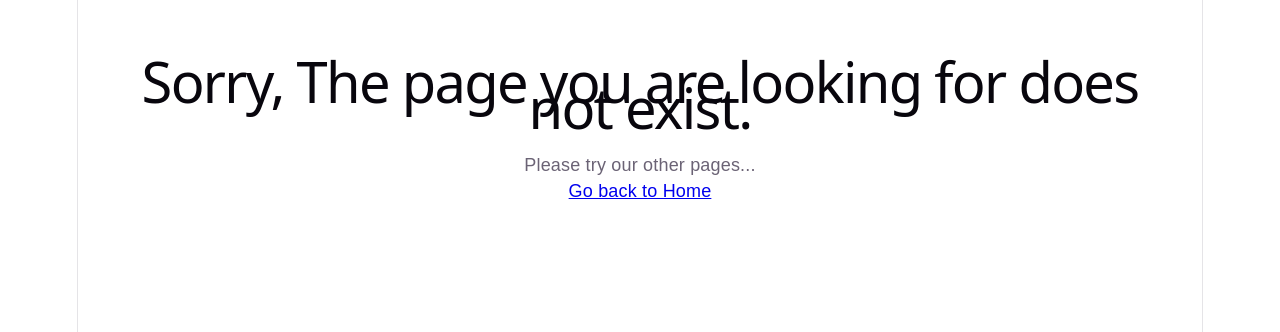
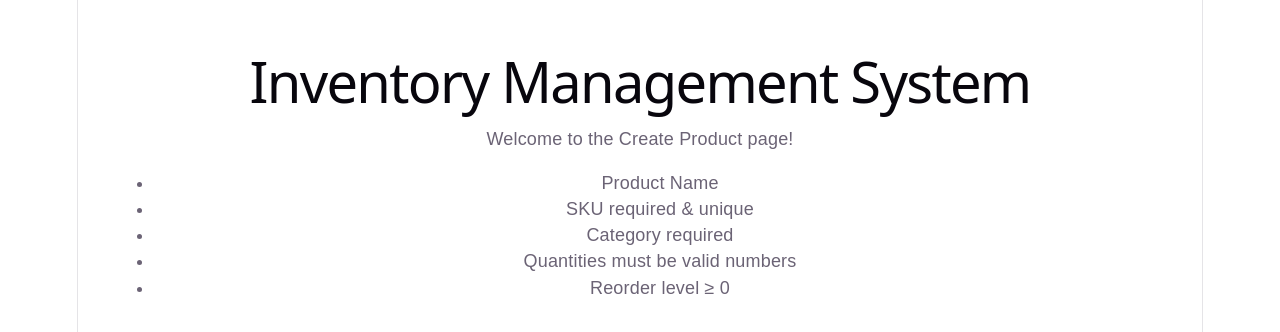
Before and after one commit to cohort-2026/inventory-management-system, a React (Vite) app in the folder frontend/: page /createproduct in a window 1280 px wide. Shown: the top 332 px of the page. Built offline with nearby package versions, Linux system fonts and the light colour scheme; no server answers.

Commit message:
added the create product page

```diff
--- a/frontend/src/App.tsx
+++ b/frontend/src/App.tsx
@@ -2,6 +2,7 @@ import { BrowserRouter, Route, Routes } from 'react-router-dom';
 import Home from './pages/Home';
 import Login from './pages/Login';
 import NotFound from './pages/NotFound';
+import CreateProduct from './pages/CreateProduct';
 
 function App() {
 
@@ -10,7 +11,9 @@ function App() {
       <Routes>
         <Route path="/" element={<Home />} />
         <Route path="/login" element={<Login />} />
-        <Route path="*" element={<NotFound />} />
+        <Route path="/" element={<NotFound />} />
+        <Route path="/createproduct" element={<CreateProduct />} />
+
       </Routes>
     </BrowserRouter>
   )
--- /dev/null
+++ b/frontend/src/pages/CreateProduct.tsx
@@ -0,0 +1,21 @@
+import { useEffect, useState } from 'react';
+import { getHello } from '../services/api';
+
+export default function CreateProduct() {
+  return (
+    <div style={{ padding: '2rem', fontFamily: 'sans-serif' }}>
+      <h1>Inventory Management System</h1>
+        <p>Welcome to the Create Product page!</p>
+        <aside>
+       <ul>
+                <li>Product Name</li>
+                <li>SKU required & unique</li>
+                <li>Category required</li>
+                <li>Quantities must be valid numbers</li>
+                <li>Reorder level ≥ 0</li>
+              </ul>
+          </aside>
+
+          </div>
+  );
+}
```
